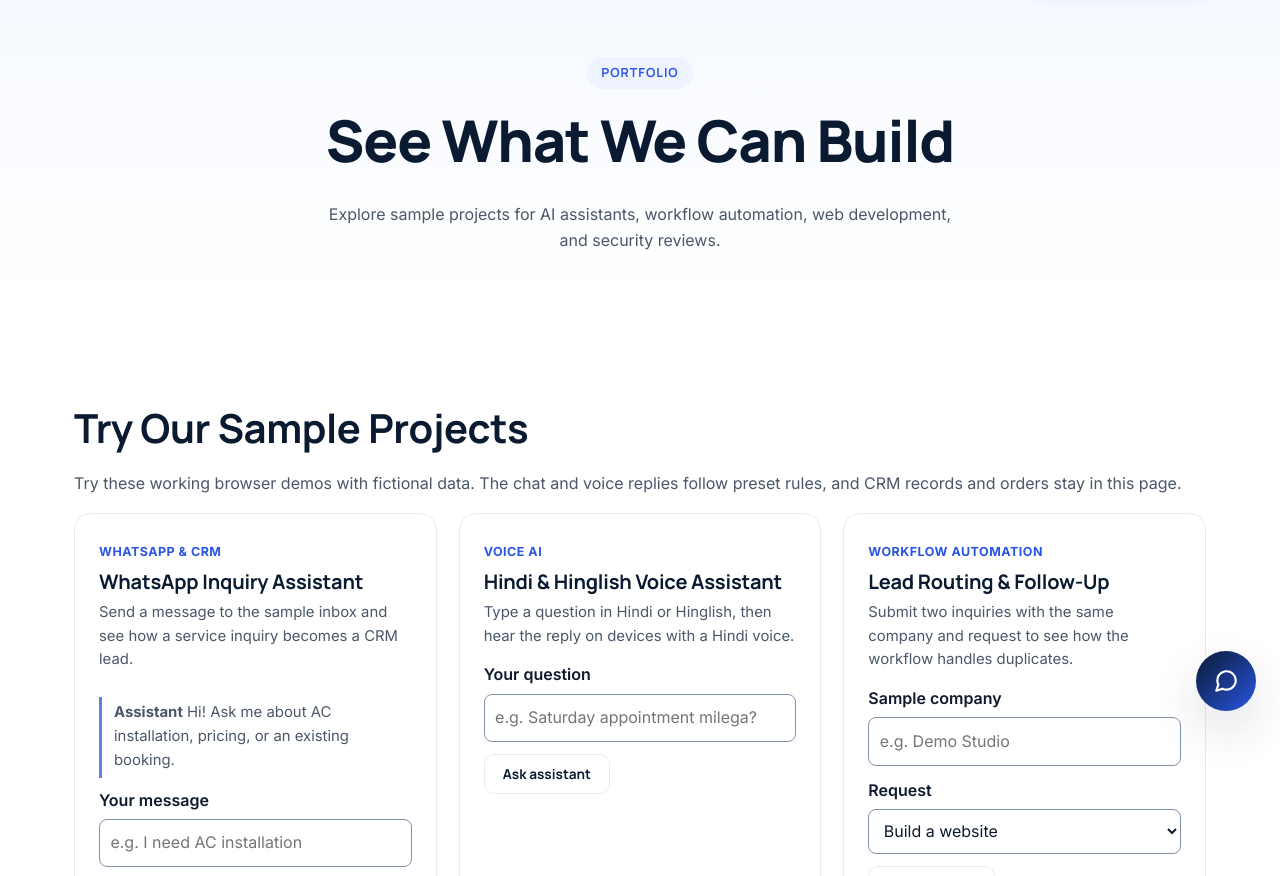
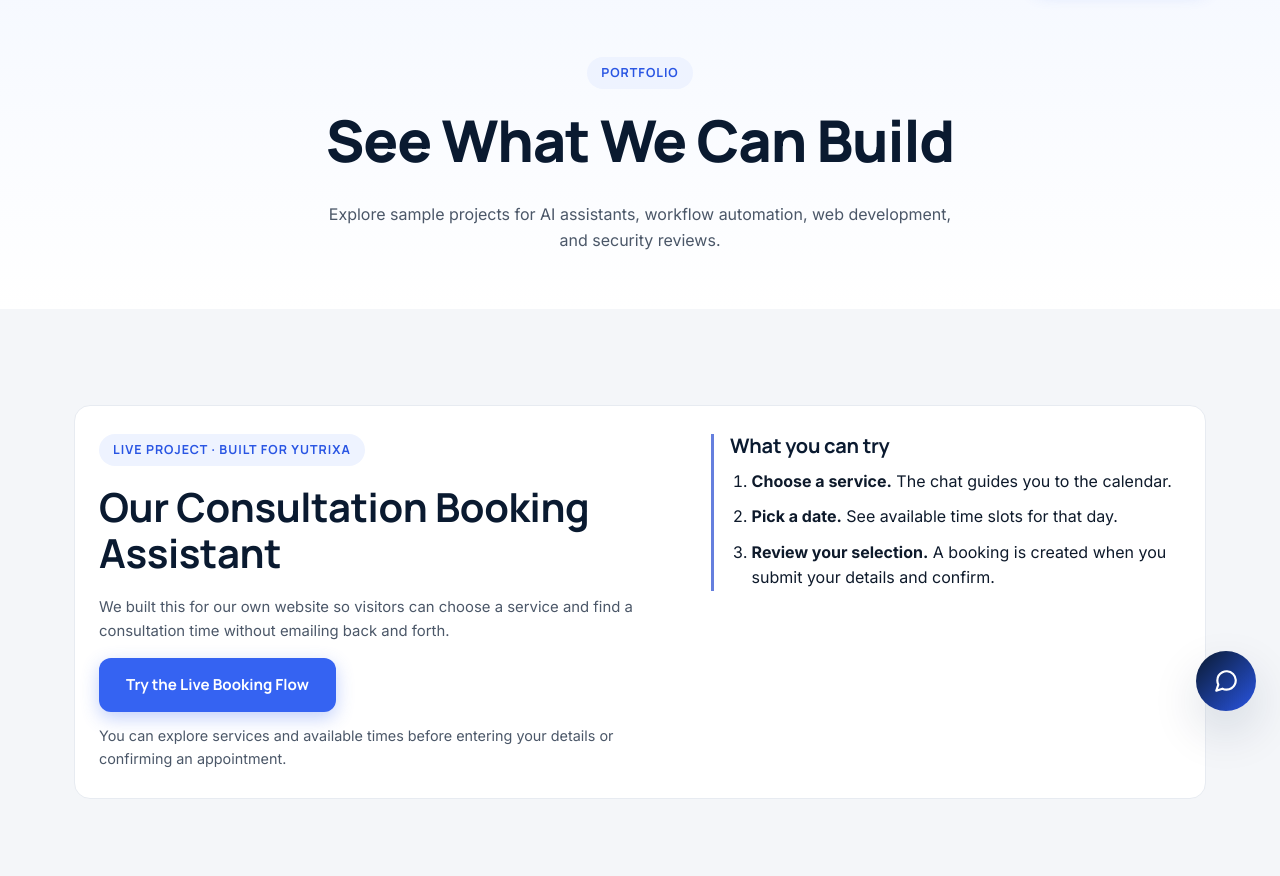
Before and after one commit to yutrixaa-star/yutrixa, a website: page public/work.html in a window 1280 px wide. Shown: the part 65-941 px from the top of the page. Drawn offline with Linux system fonts and the light colour scheme.

Commit message:
Feature Yutrixa’s live booking assistant on Work page

```diff
--- a/public/work.html
+++ b/public/work.html
@@ -10,6 +10,12 @@
 <link rel="icon" type="image/svg+xml" href="/assets/favicon.svg" />
 <link rel="stylesheet" href="/css/style.css" />
 <style>
+  .featured-work { display:grid; grid-template-columns: minmax(0, 1.2fr) minmax(0, 1fr); gap:clamp(1rem, 4vw, 3rem); align-items:start; }
+  .featured-work-flow { border-inline-start:3px solid #657fde; padding-inline-start:1rem; }
+  .featured-work-flow ol { padding-inline-start:1.35rem; margin-block:.75rem 0; }
+  .featured-work-flow li + li { margin-block-start:.6rem; }
+  .featured-work .featured-work-note { font-size:.9rem; margin-block:.75rem 0; }
+  @media (max-width: 720px) { .featured-work { grid-template-columns:minmax(0, 1fr); } }
   .sample-demo form { margin-block-end:.75rem; }
   .sample-demo select, .sample-demo input:not([type=checkbox]) {
     display:block; width:100%; padding:.65rem; margin-block-end:.75rem; border:1px solid #8291aa;
@@ -69,6 +75,29 @@
     <div class="eyebrow">Portfolio</div>
     <h1>See What We Can Build</h1>
     <p>Explore sample projects for AI assistants, workflow automation, web development, and security reviews.</p>
+  </div>
+</section>
+
+
+<section class="section section-alt" aria-labelledby="featured-work-heading">
+  <div class="container">
+    <article class="card featured-work">
+      <div>
+        <div class="eyebrow">Live project · Built for Yutrixa</div>
+        <h2 id="featured-work-heading">Our Consultation Booking Assistant</h2>
+        <p>We built this for our own website so visitors can choose a service and find a consultation time without emailing back and forth.</p>
+        <a href="/book" class="btn btn-primary">Try the Live Booking Flow</a>
+        <p class="featured-work-note">You can explore services and available times before entering your details or confirming an appointment.</p>
+      </div>
+      <div class="featured-work-flow">
+        <h3>What you can try</h3>
+        <ol>
+          <li><strong>Choose a service.</strong> The chat guides you to the calendar.</li>
+          <li><strong>Pick a date.</strong> See available time slots for that day.</li>
+          <li><strong>Review your selection.</strong> A booking is created when you submit your details and confirm.</li>
+        </ol>
+      </div>
+    </article>
   </div>
 </section>
 
```
